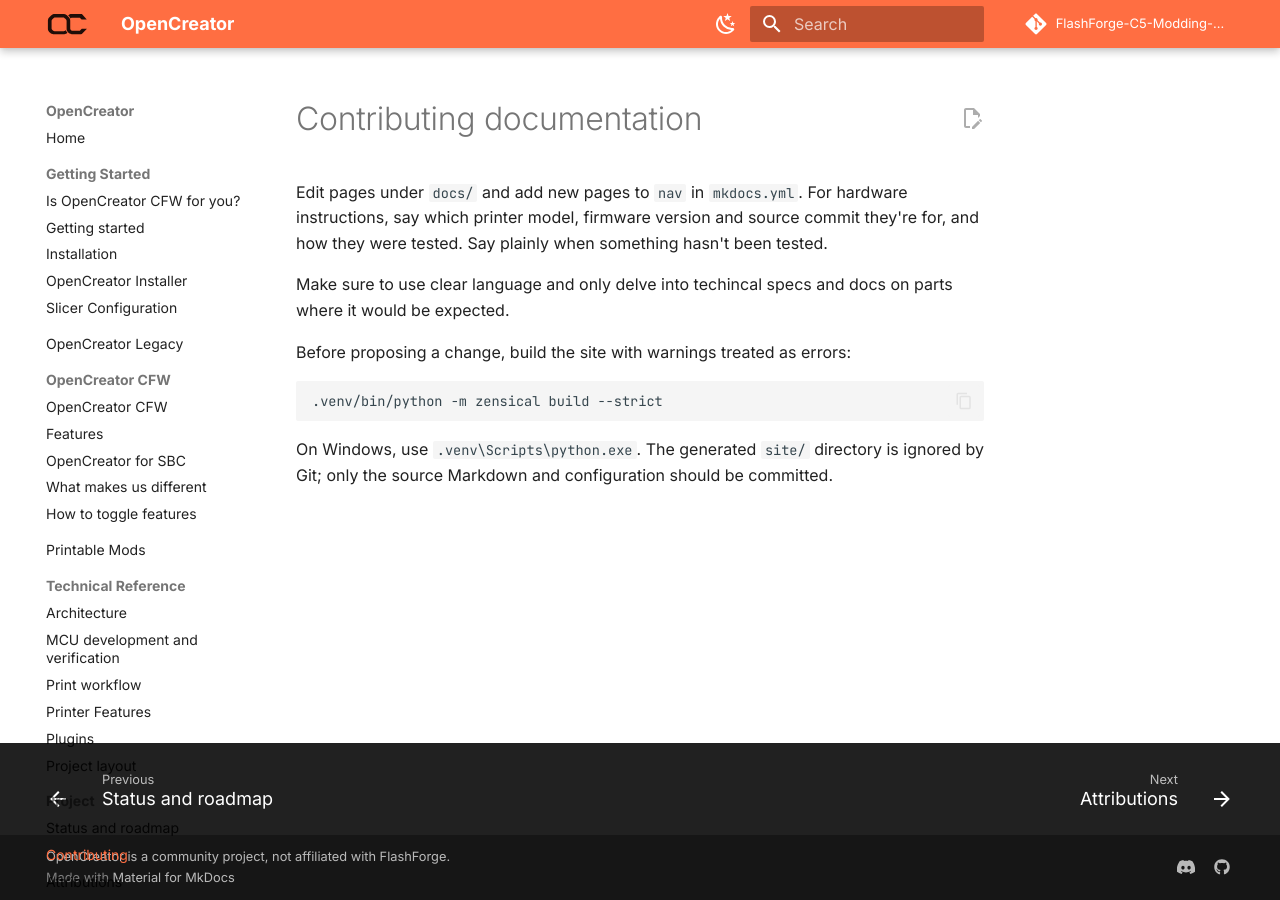
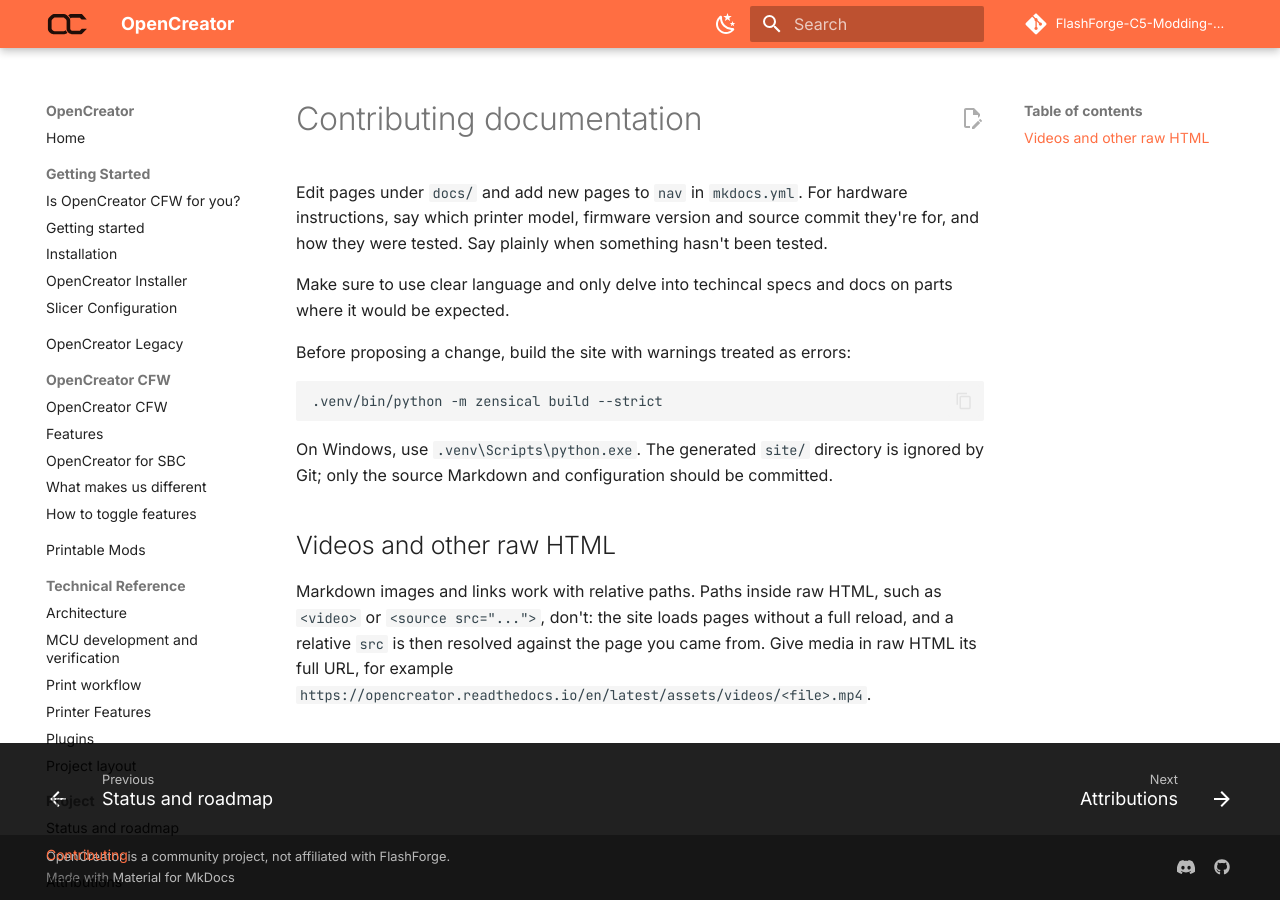
Before and after one commit to FlashForge-C5-Modding-Group/OpenCreator, an MkDocs documentation site: the page built from docs/contributing.md, in a window 1280 px wide. Built offline with MkDocs 1.6.1 and Material for MkDocs 9.7.7, drawn with Linux system fonts in a browser that asks for light colours; comment, search, counter and statistics services are not loaded.

```diff
--- a/docs/contributing.md
+++ b/docs/contributing.md
@@ -17,3 +17,11 @@ Before proposing a change, build the site with warnings treated as errors:
 On Windows, use `.venv\Scripts\python.exe`. The generated `site/` directory
 is ignored by Git; only the source Markdown and configuration should be
 committed.
+
+## Videos and other raw HTML
+
+Markdown images and links work with relative paths. Paths inside raw HTML,
+such as `<video>` or `<source src="...">`, don't: the site loads pages without
+a full reload, and a relative `src` is then resolved against the page you came
+from. Give media in raw HTML its full URL, for example
+`https://opencreator.readthedocs.io/en/latest/assets/videos/<file>.mp4`.
```
Also changed, not shown: docs/different.md (+2 -1 lines).
